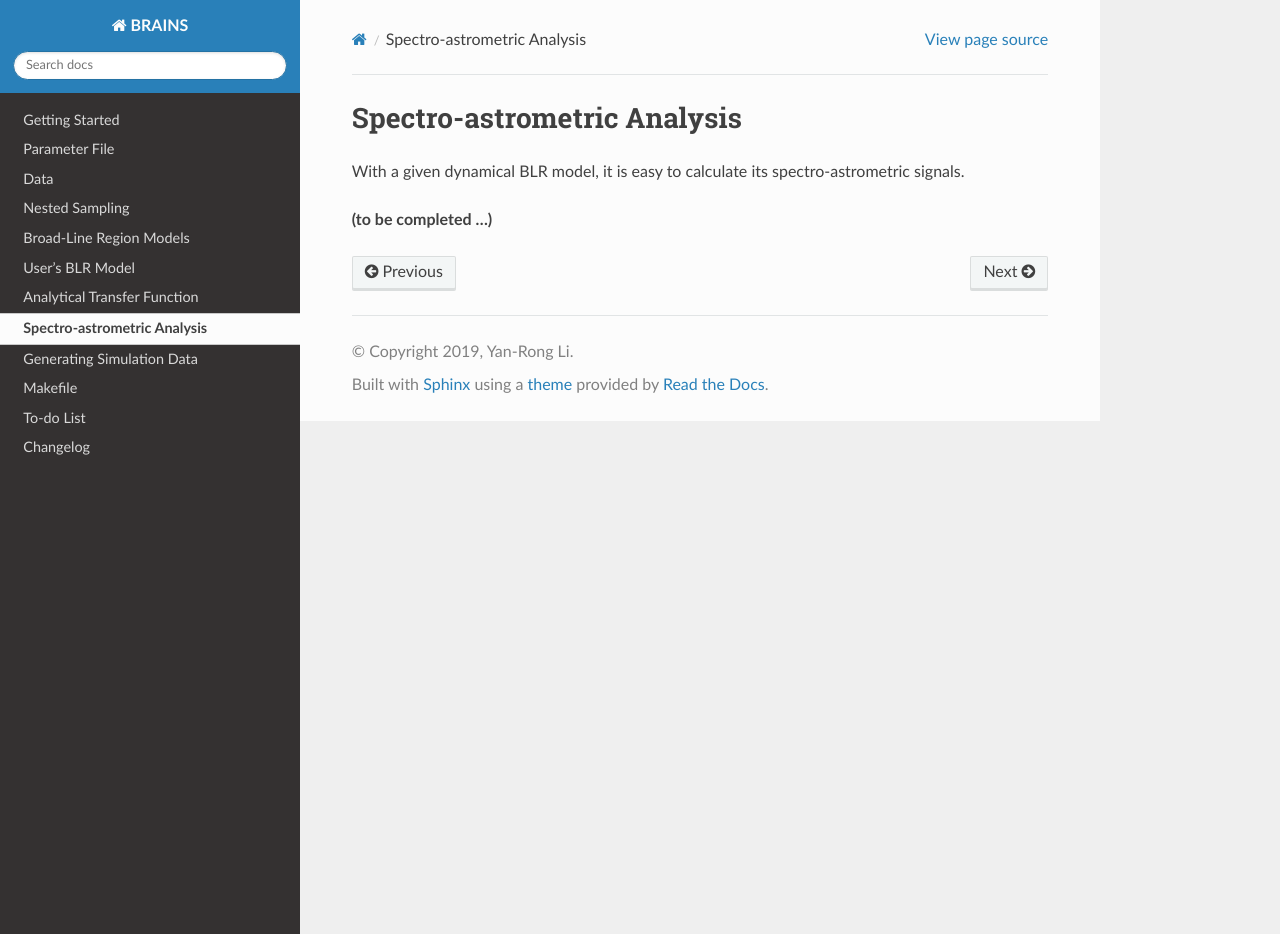
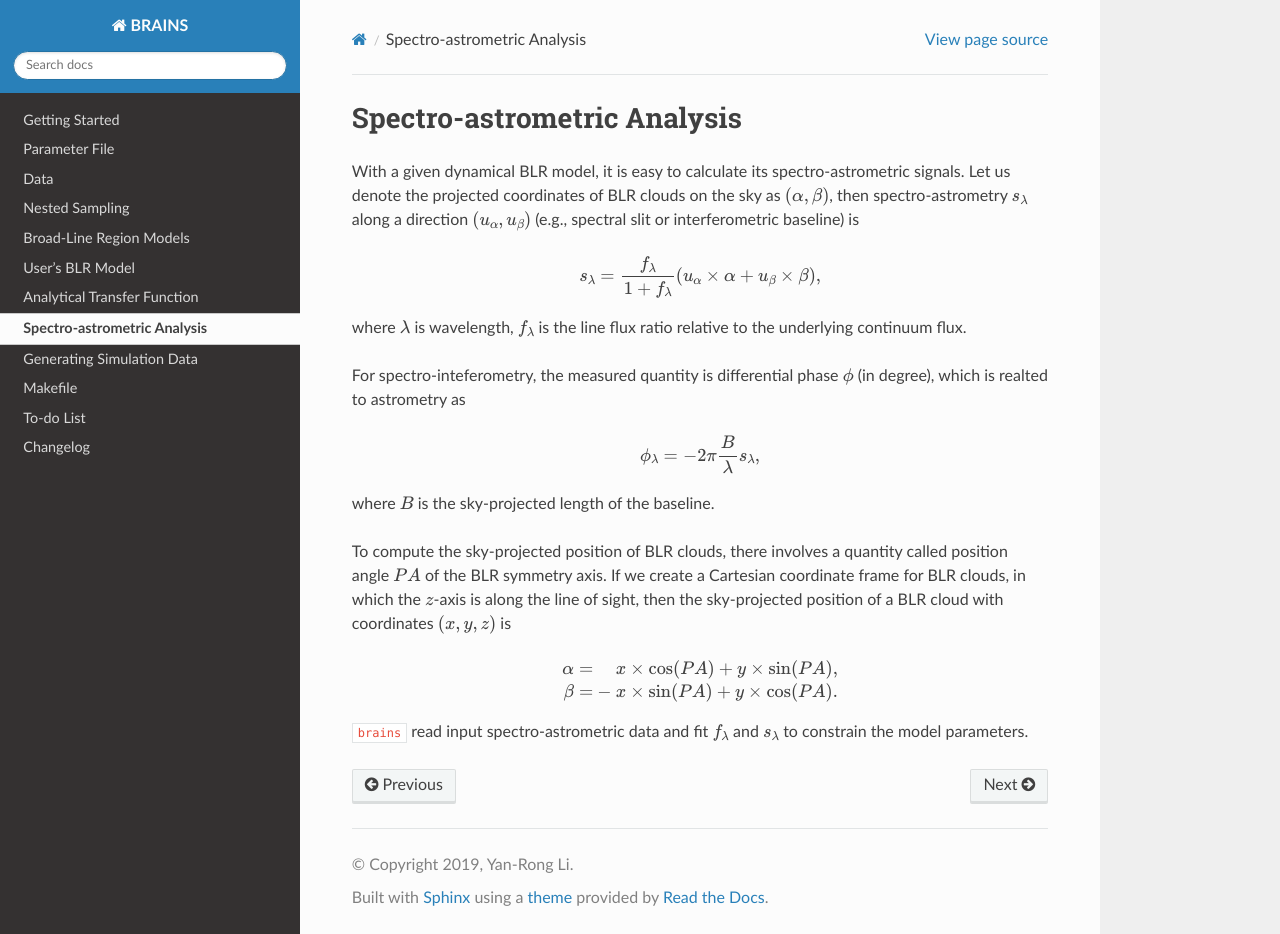
Before and after one commit to LiyrAstroph/BRAINS, a Sphinx documentation site: the page built from docs/sa.rst, in a window 1280 px wide and 934 px high. Built offline with Sphinx 7.4.7 and the Read the Docs theme 2.0.0, drawn with Linux system fonts in a browser that asks for light colours.

Commit message:
update docs.

```diff
--- a/docs/sa.rst
+++ b/docs/sa.rst
@@ -3,5 +3,37 @@ Spectro-astrometric Analysis
 ****************************
 
 With a given dynamical BLR model, it is easy to calculate its spectro-astrometric signals.
+Let us denote the projected coordinates of BLR clouds on the sky as :math:`(\alpha, \beta)`,
+then spectro-astrometry :math:`s_\lambda` along a direction :math:`(u_\alpha, u_\beta)`
+(e.g., spectral slit or interferometric baseline) is
 
-**(to be completed ...)**
+.. math::
+
+  s_\lambda =  \frac{f_\lambda}{1+f_\lambda} (u_\alpha \times \alpha + u_\beta\times \beta),
+
+where :math:`\lambda` is wavelength, :math:`f_\lambda` is the line flux ratio relative to the
+underlying continuum flux.
+
+For spectro-inteferometry, the measured quantity is differential phase :math:`\phi` (in
+degree),
+which is realted to astrometry as
+
+.. math::
+
+  \phi_\lambda = -2\pi \frac{B}{\lambda}s_\lambda,
+
+where :math:`B` is the sky-projected length of the baseline.
+
+To compute the sky-projected position of BLR clouds, there involves a quantity called
+position angle :math:`PA` of the BLR symmetry axis. If we create a Cartesian coordinate frame for
+BLR clouds, in which the :math:`z`-axis is along the line of sight, then
+the sky-projected position of a BLR cloud with coordinates :math:`(x, y, z)` is
+
+.. math::
+
+  \alpha &=&\,\,\,\, x\times \cos(PA) + y \times \sin(PA),\\
+  \beta &=& -x \times \sin(PA) + y \times \cos(PA).\\
+
+
+``brains`` read input spectro-astrometric data and fit :math:`f_\lambda` and :math:`s_\lambda`
+to constrain the model parameters.
```
